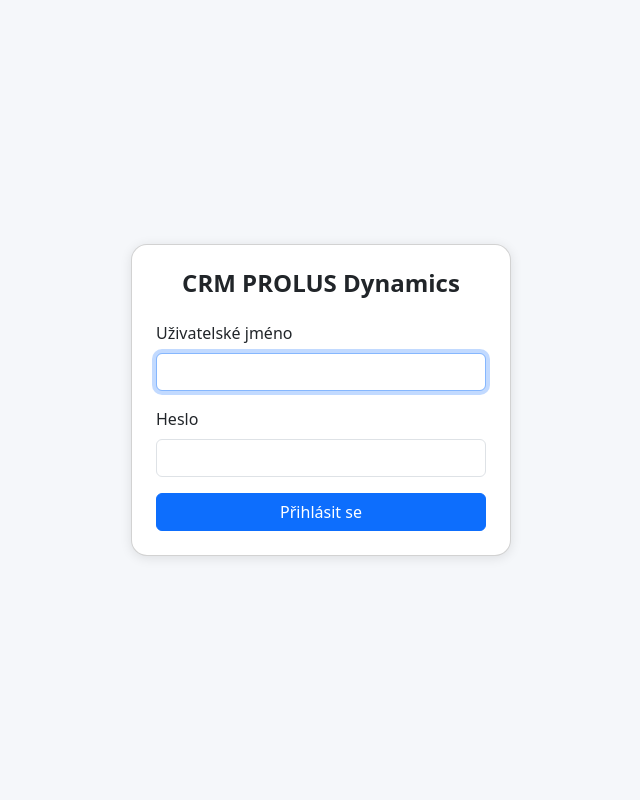
After one commit to Usidlo/crm_v1, a Flask app: page /login in a window 1280 px wide. The commit adds this page. Shown: the whole page, without its empty margins (319-959 px from the left). Run offline with Flask 3, Linux system fonts and the light colour scheme.

Commit message:
přidáno přihlášení

```diff
--- a/app.py
+++ b/app.py
@@ -1,10 +1,45 @@
-from flask import Flask, render_template, request, redirect, url_for, flash
+from flask import Flask, render_template, request, redirect, url_for, flash, session
 from flask_sqlalchemy import SQLAlchemy
 from sqlalchemy import text
 from datetime import datetime
+from functools import wraps
 
 app = Flask(__name__)
 app.config['SECRET_KEY'] = 'crm-secret-key-2024'
+
+# ── Přihlášení ──────────────────────────────────────────────────────────────
+
+LOGIN_USERNAME = 'admin'
+LOGIN_PASSWORD = 'zmenHeslo123'  # změň na vlastní heslo
+
+
+def login_required(f):
+    @wraps(f)
+    def decorated(*args, **kwargs):
+        if not session.get('logged_in'):
+            return redirect(url_for('login'))
+        return f(*args, **kwargs)
+    return decorated
+
+
+@app.route('/login', methods=['GET', 'POST'])
+def login():
+    if session.get('logged_in'):
+        return redirect(url_for('dashboard'))
+    error = None
+    if request.method == 'POST':
+        if (request.form['username'] == LOGIN_USERNAME and
+                request.form['password'] == LOGIN_PASSWORD):
+            session['logged_in'] = True
+            return redirect(url_for('dashboard'))
+        error = 'Špatné jméno nebo heslo.'
+    return render_template('login.html', error=error)
+
+
+@app.route('/logout')
+def logout():
+    session.clear()
+    return redirect(url_for('login'))
 app.config['SQLALCHEMY_DATABASE_URI'] = 'sqlite:///crm.db'
 app.config['SQLALCHEMY_TRACK_MODIFICATIONS'] = False
 
@@ -70,6 +105,7 @@ class Reminder(db.Model):
 # ── Routes: Dashboard ───────────────────────────────────────────────────────
 
 @app.route('/')
+@login_required
 def dashboard():
     clients_count = Client.query.count()
     interactions_count = Interaction.query.count()
@@ -93,6 +129,7 @@ def dashboard():
 # ── Routes: Clients ─────────────────────────────────────────────────────────
 
 @app.route('/clients')
+@login_required
 def clients():
     q = request.args.get('q', '').strip()
     query = Client.query
@@ -107,6 +144,7 @@ def clients():
 
 
 @app.route('/clients/new', methods=['GET', 'POST'])
+@login_required
 def new_client():
     if request.method == 'POST':
         company = request.form.get('company', '').strip()
@@ -125,6 +163,7 @@ def new_client():
 
 
 @app.route('/clients/<int:id>')
+@login_required
 def client_detail(id):
     client = Client.query.get_or_404(id)
     interactions = (Interaction.query
@@ -141,6 +180,7 @@ def client_detail(id):
 
 
 @app.route('/clients/<int:id>/edit', methods=['GET', 'POST'])
+@login_required
 def edit_client(id):
     client = Client.query.get_or_404(id)
     if request.method == 'POST':
@@ -157,6 +197,7 @@ def edit_client(id):
 
 
 @app.route('/clients/<int:id>/delete', methods=['POST'])
+@login_required
 def delete_client(id):
     client = Client.query.get_or_404(id)
     name = client.name
@@ -169,6 +210,7 @@ def delete_client(id):
 # ── Routes: Contact Persons ─────────────────────────────────────────────────
 
 @app.route('/clients/<int:client_id>/contacts/new', methods=['GET', 'POST'])
+@login_required
 def new_contact(client_id):
     client = Client.query.get_or_404(client_id)
     if request.method == 'POST':
@@ -187,6 +229,7 @@ def new_contact(client_id):
 
 
 @app.route('/contacts/<int:id>/edit', methods=['GET', 'POST'])
+@login_required
 def edit_contact(id):
     contact = ContactPerson.query.get_or_404(id)
     if request.method == 'POST':
@@ -201,6 +244,7 @@ def edit_contact(id):
 
 
 @app.route('/contacts/<int:id>/delete', methods=['POST'])
+@login_required
 def delete_contact(id):
     contact = ContactPerson.query.get_or_404(id)
     client_id = contact.client_id
@@ -213,6 +257,7 @@ def delete_contact(id):
 # ── Routes: Reminders ───────────────────────────────────────────────────────
 
 @app.route('/reminders')
+@login_required
 def all_reminders():
     member_filter = request.args.get('member', '').strip()
     pending_q = Reminder.query.filter_by(done=False)
@@ -230,6 +275,7 @@ def all_reminders():
 
 
 @app.route('/clients/<int:client_id>/reminders/new', methods=['GET', 'POST'])
+@login_required
 def new_reminder(client_id):
     client = Client.query.get_or_404(client_id)
     members = TeamMember.query.order_by(TeamMember.name).all()
@@ -254,6 +300,7 @@ def new_reminder(client_id):
 
 
 @app.route('/reminders/<int:id>/edit', methods=['GET', 'POST'])
+@login_required
 def edit_reminder(id):
     reminder = Reminder.query.get_or_404(id)
     members = TeamMember.query.order_by(TeamMember.name).all()
@@ -273,6 +320,7 @@ def edit_reminder(id):
 
 
 @app.route('/reminders/<int:id>/toggle', methods=['POST'])
+@login_required
 def toggle_reminder(id):
     reminder = Reminder.query.get_or_404(id)
     reminder.done = not reminder.done
@@ -281,6 +329,7 @@ def toggle_reminder(id):
 
 
 @app.route('/reminders/<int:id>/delete', methods=['POST'])
+@login_required
 def delete_reminder(id):
     reminder = Reminder.query.get_or_404(id)
     client_id = reminder.client_id
@@ -293,6 +342,7 @@ def delete_reminder(id):
 # ── Routes: Interactions ────────────────────────────────────────────────────
 
 @app.route('/clients/<int:client_id>/interactions/new', methods=['GET', 'POST'])
+@login_required
 def new_interaction(client_id):
     client = Client.query.get_or_404(client_id)
     members = TeamMember.query.order_by(TeamMember.name).all()
@@ -320,6 +370,7 @@ def new_interaction(client_id):
 
 
 @app.route('/interactions/<int:id>/edit', methods=['GET', 'POST'])
+@login_required
 def edit_interaction(id):
     interaction = Interaction.query.get_or_404(id)
     members = TeamMember.query.order_by(TeamMember.name).all()
@@ -342,6 +393,7 @@ def edit_interaction(id):
 
 
 @app.route('/interactions/<int:id>/delete', methods=['POST'])
+@login_required
 def delete_interaction(id):
     interaction = Interaction.query.get_or_404(id)
     client_id = interaction.client_id
@@ -354,12 +406,14 @@ def delete_interaction(id):
 # ── Routes: Team Members ────────────────────────────────────────────────────
 
 @app.route('/team')
+@login_required
 def team():
     members = TeamMember.query.order_by(TeamMember.name).all()
     return render_template('team.html', members=members)
 
 
 @app.route('/team/new', methods=['GET', 'POST'])
+@login_required
 def new_member():
     if request.method == 'POST':
         member = TeamMember(
@@ -374,6 +428,7 @@ def new_member():
 
 
 @app.route('/team/<int:id>/edit', methods=['GET', 'POST'])
+@login_required
 def edit_member(id):
     member = TeamMember.query.get_or_404(id)
     if request.method == 'POST':
@@ -386,6 +441,7 @@ def edit_member(id):
 
 
 @app.route('/team/<int:id>/delete', methods=['POST'])
+@login_required
 def delete_member(id):
     member = TeamMember.query.get_or_404(id)
     if member.interactions:
--- a/templates/base.html
+++ b/templates/base.html
@@ -79,6 +79,11 @@
         </a>
       </li>
     </ul>
+    <div class="mt-auto px-3 pb-3">
+      <a href="{{ url_for('logout') }}" class="btn btn-outline-secondary btn-sm w-100">
+        <i class="bi bi-box-arrow-right"></i> Odhlásit
+      </a>
+    </div>
   </nav>
 
   <div class="main-content">
--- /dev/null
+++ b/templates/login.html
@@ -0,0 +1,33 @@
+<!DOCTYPE html>
+<html lang="cs">
+<head>
+  <meta charset="UTF-8">
+  <meta name="viewport" content="width=device-width, initial-scale=1">
+  <title>Přihlášení – CRM PROLUS Dynamics</title>
+  <link href="https://cdn.jsdelivr.net/npm/bootstrap@5.3.3/dist/css/bootstrap.min.css" rel="stylesheet">
+  <style>
+    body { background: #f5f7fa; }
+  </style>
+</head>
+<body>
+<div class="d-flex align-items-center justify-content-center" style="min-height:100vh;">
+  <div class="card p-4" style="width:100%;max-width:380px;border-radius:16px;box-shadow:0 2px 12px rgba(0,0,0,.1);">
+    <h4 class="mb-4 text-center fw-bold">CRM PROLUS Dynamics</h4>
+    {% if error %}
+      <div class="alert alert-danger">{{ error }}</div>
+    {% endif %}
+    <form method="post">
+      <div class="mb-3">
+        <label class="form-label">Uživatelské jméno</label>
+        <input type="text" name="username" class="form-control" autofocus required>
+      </div>
+      <div class="mb-3">
+        <label class="form-label">Heslo</label>
+        <input type="password" name="password" class="form-control" required>
+      </div>
+      <button type="submit" class="btn btn-primary w-100">Přihlásit se</button>
+    </form>
+  </div>
+</div>
+</body>
+</html>
```
Also changed, not shown: 2 other files.
